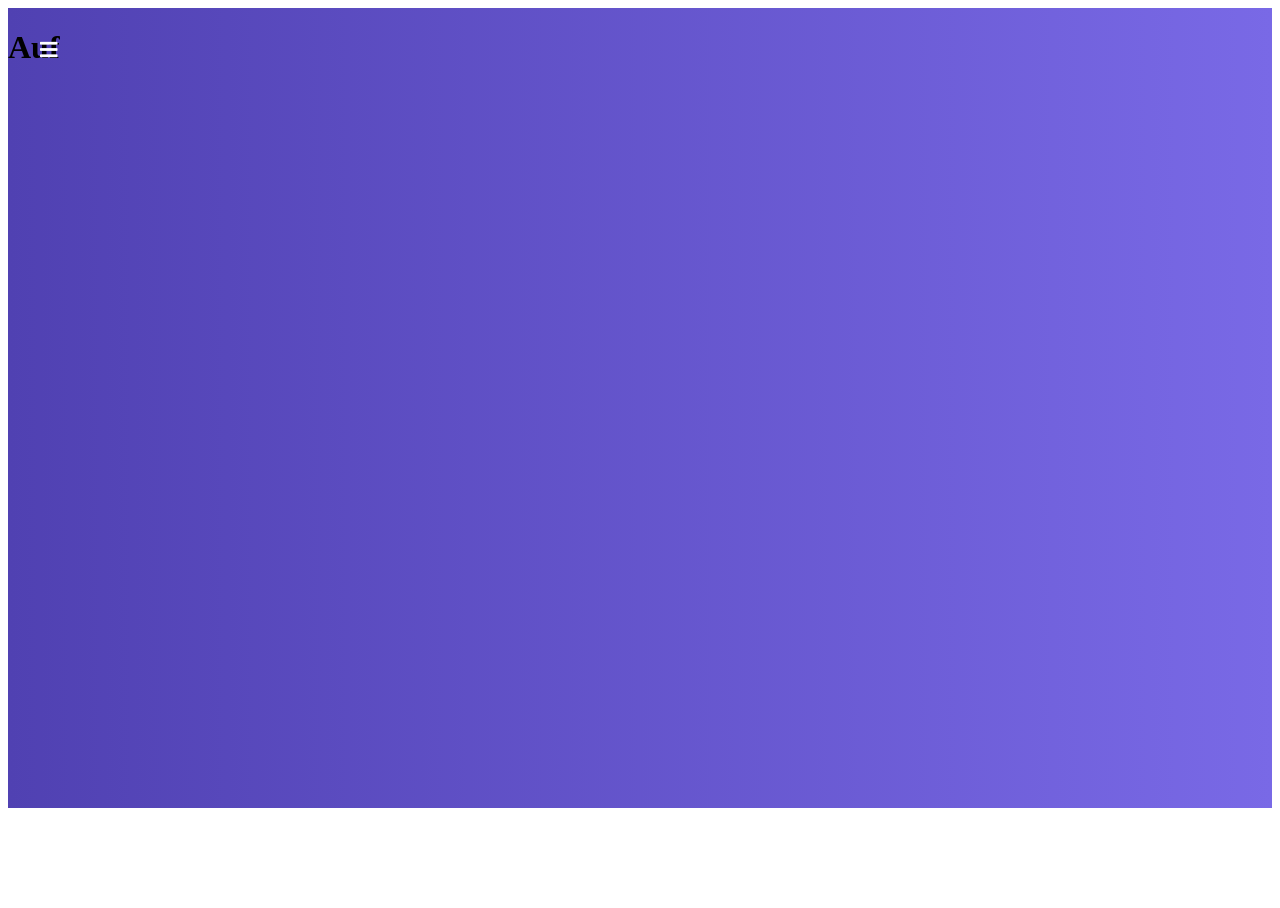
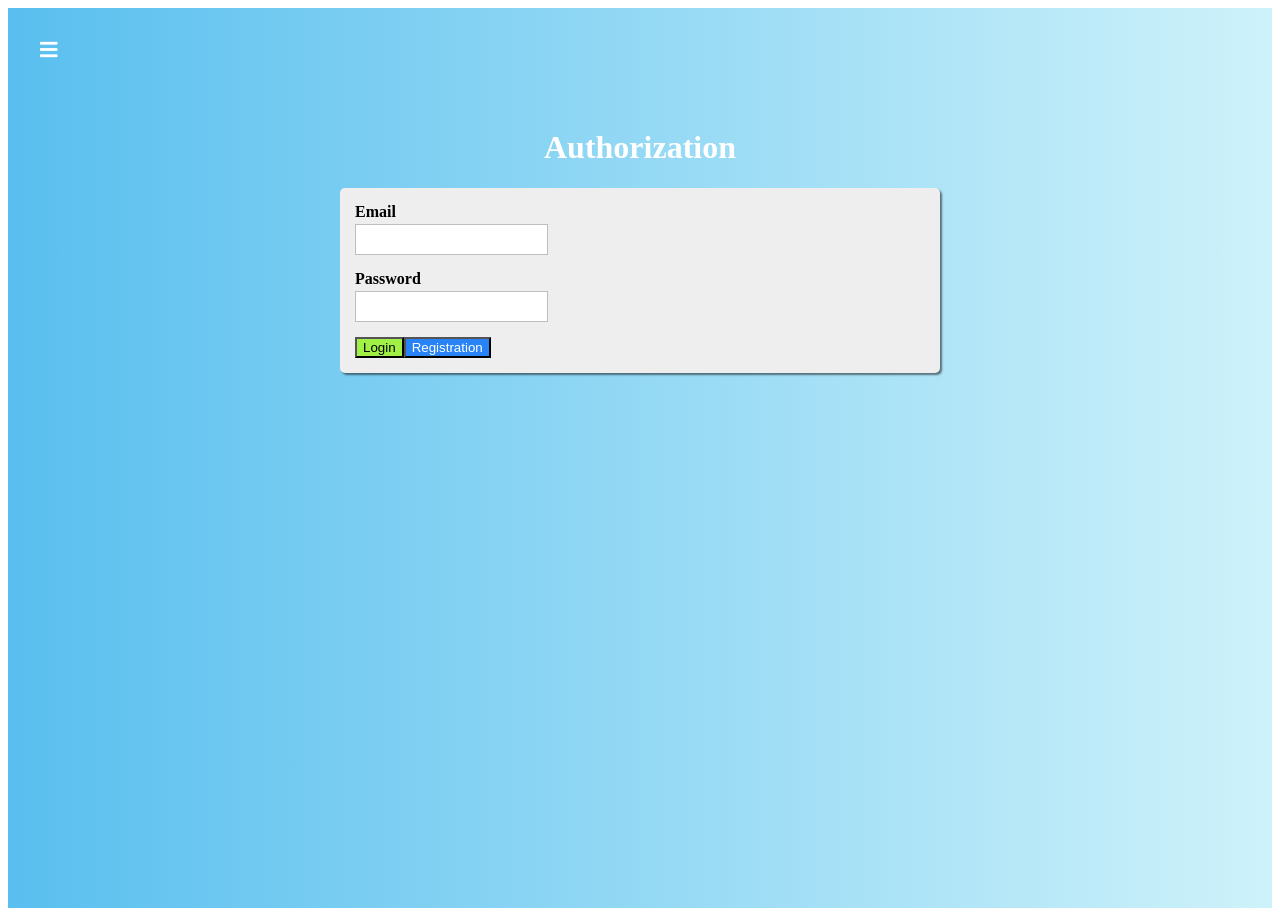
Before and after one commit to FarhadMGN/react, a React (Create React App) app: page /auth in a window 1280 px wide. Before the commit the page ends 816 px from the top, so only its background shows below. Built offline with nearby package versions, Linux system fonts and the light colour scheme.

Commit message:
validators on authorization page are added

```diff
--- /dev/null
+++ b/src/components/UI/input/input.js
@@ -0,0 +1,37 @@
+import React from 'react'
+import classes from './input.module.css'
+
+function isInvalid({valid, touched, shouldValidate}) {
+    return !valid && shouldValidate && touched;
+}
+
+const Input = props => {
+    const inputType = props.type || "text";
+    const htmlFor = `${inputType}_${Math.random()}`;
+    const cls = [classes.Input];
+    if (isInvalid(props)) {
+        cls.push(classes.invalid)
+    }
+    return (
+        <div className={cls.join(' ')}>
+            <label htmlFor={htmlFor}>{props.label}</label>
+            <input
+                type={inputType}
+                id={htmlFor}
+                value={props.value}
+                onChange={props.onChange}
+            />
+
+            { isInvalid(props) ?
+                <span>
+                {props.errorMessage || "Try another value"}
+                </span> :
+                null
+            }
+
+
+        </div>
+    )
+};
+
+export default Input;
--- /dev/null
+++ b/src/components/UI/input/input.module.css
@@ -0,0 +1,30 @@
+.Input {
+    margin-bottom: 15px;
+}
+
+.Input label {
+    margin-bottom: 3px;
+    padding: 0;
+    display: block;
+    font-weight: bold;
+}
+
+.Input input {
+    display: block;
+    box-sizing: border-box;
+    border: 1px solid #bebebe;
+    padding: 7px;
+    margin: 0 0 5px;
+    outline: none;
+    transition: all 300ms ease-in-out;
+}
+
+.Input span {
+    color: red;
+    font-size: 12px;
+    font-weight: bold;
+}
+
+.Input.invalid label {
+    color: red;
+}
--- a/src/containers/auth/auth.js
+++ b/src/containers/auth/auth.js
@@ -1,12 +1,125 @@
 import React from 'react'
 import classes from './auth.module.css'
+import Button from "../../components/UI/button/button";
+import Input from "../../components/UI/input/input";
 
 
 export default class AuthComponent extends React.Component {
+
+    state = {
+        formControls: {
+            email: {
+                value: '',
+                type: 'email',
+                label: 'Email',
+                errorMessage: 'Type correct email',
+                valid: false,
+                touched: false,
+                validation: {
+                    required: true,
+                    email: true
+                }
+            },
+            password: {
+                value: '',
+                type: 'password',
+                label: 'Password',
+                errorMessage: 'Type correct password',
+                valid: false,
+                touched: false,
+                validation: {
+                    required: true,
+                    minLength: 6
+                }
+            },
+        }
+    };
+
+    loginHandler = () => {
+
+    };
+    registrationHandler = () => {
+
+    };
+    submitHandler = event => {
+        event.preventDefault();
+    };
+    validateControl(value, validation) {
+        if (!validation) {
+            return true
+        }
+        let isValid = true;
+        if (validation.required) {
+            isValid = value.trim() !== "" && isValid;
+        }
+        if (validation.email) {
+            const re = /^(([^<>()[\]\\.,;:\s@"]+(\.[^<>()[\]\\.,;:\s@"]+)*)|(".+"))@((\[[0-9]{1,3}\.[0-9]{1,3}\.[0-9]{1,3}\.[0-9]{1,3}\])|(([a-zA-Z\-0-9]+\.)+[a-zA-Z]{2,}))$/;
+            isValid = re.test(String(value).toLowerCase()) && isValid;
+        }
+        if (validation.minLength) {
+            isValid = value.length >= validation.minLength && isValid;
+        }
+        return isValid;
+    }
+    onChangeHandler = (event, controlName) => {
+        console.log(controlName, event.target.value);
+
+        const formControls = { ...this.state.formControls };
+        const control = { ...formControls[controlName]};
+
+        control.value = event.target.value;
+        control.touched = true;
+        control.valid = this.validateControl(control.value, control.validation);
+
+        formControls[controlName] = control;
+
+        this.setState({
+            formControls
+        })
+    };
+
+
+    renderInputs() {
+        const inputs = Object.keys(this.state.formControls).map((controlName, idx) => {
+            const control = this.state.formControls[controlName];
+            return (
+                <Input
+                    key={idx}
+                    type={control.type}
+                    value={control.value}
+                    touched={control.touched}
+                    label={control.label}
+                    shouldValidate={!!control.validation}
+                    errorMessage={control.errorMessage}
+                    valid={control.valid}
+                    onChange={event => this.onChangeHandler(event, controlName)}
+                >
+                </Input>
+            )
+        });
+        return inputs;
+    }
     render() {
         return (
-            <div>
-                <h1>Auf</h1>
+            <div className={classes.Auth}>
+                <div>
+                    <h1>Authorization</h1>
+
+                    <form className={classes.AuthForm} onSubmit={this.submitHandler}>
+
+                        { this.renderInputs() }
+                        <Button
+                            onClick={this.loginHandler}
+                            type="success">
+                            Login
+                        </Button><
+                        Button
+                            onClick={this.registrationHandler}
+                            type="primary">
+                            Registration
+                        </Button>
+                    </form>
+                </div>
             </div>
         )
     }
--- a/src/containers/auth/auth.module.css
+++ b/src/containers/auth/auth.module.css
@@ -0,0 +1,27 @@
+.Auth {
+    display: flex;
+    justify-content: center;
+    padding-top: 100px;
+    flex-grow: 1;
+    width: 100%;
+    background: linear-gradient(270deg, #cef2fa 0%, #59bfef 100%);
+    height: 100vh;
+}
+
+.Auth > div {
+    width: 100%;
+   max-width: 600px;
+    padding: 0 20px;
+}
+
+.Auth h1 {
+    color: white;
+    text-align: center;
+}
+
+.AuthForm {
+    background: #eee;
+    box-shadow: 2px 2px 2px rgba(0, 0, 0, .5);
+    padding: 15px;
+    border-radius: 5px;
+}
--- a/src/containers/quiz-list/quiz-list.module.css
+++ b/src/containers/quiz-list/quiz-list.module.css
@@ -5,6 +5,7 @@
     flex-grow: 1;
     width: 100%;
     background: linear-gradient(90deg, #fd8355 0%, #f0575c 37%, #f79cbd 100%);
+    height: 100vh;
 }
 
 .QuizList h1 {
--- a/src/hoc/layout/layout.module.css
+++ b/src/hoc/layout/layout.module.css
@@ -3,11 +3,10 @@
     display: flex;
     flex-direction: column;
     background: linear-gradient(90deg, #5041b2, #7969e6);
-
 }
 
-/*.Layout main {*/
-/*    display: flex;*/
-/*    flex-direction: column;*/
-/*    flex-grow: 1;*/
-/*}*/
+.Layout main {
+    display: flex;
+    flex-direction: column;
+    flex-grow: 1;
+}
```
